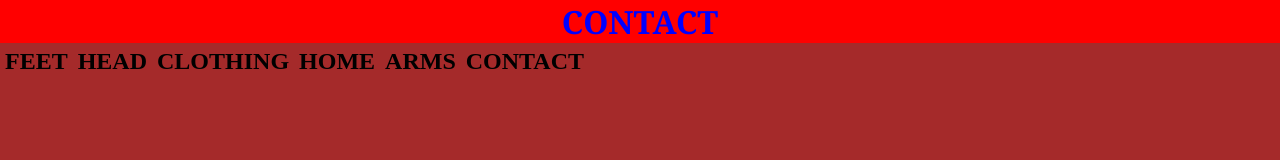
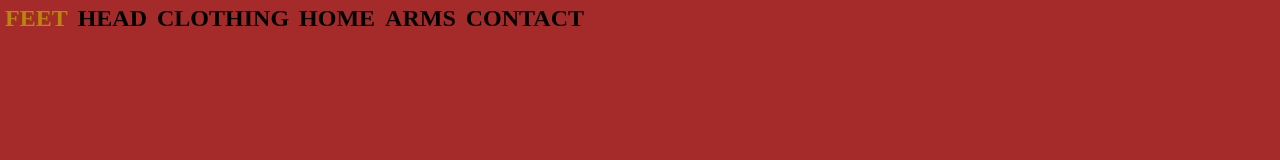
Before and after one commit to 11131807/11131807.github.io, a plain HTML site: page contact.html in a window 1280 px wide. Drawn offline with Linux system fonts and the light colour scheme.

Commit message:
Update contact.html

```diff
--- a/contact.html
+++ b/contact.html
@@ -8,7 +8,7 @@
 
 <body>
 
-	<h1>contact</h1>
+
 
    <h1></he>
 	<ul>
```
